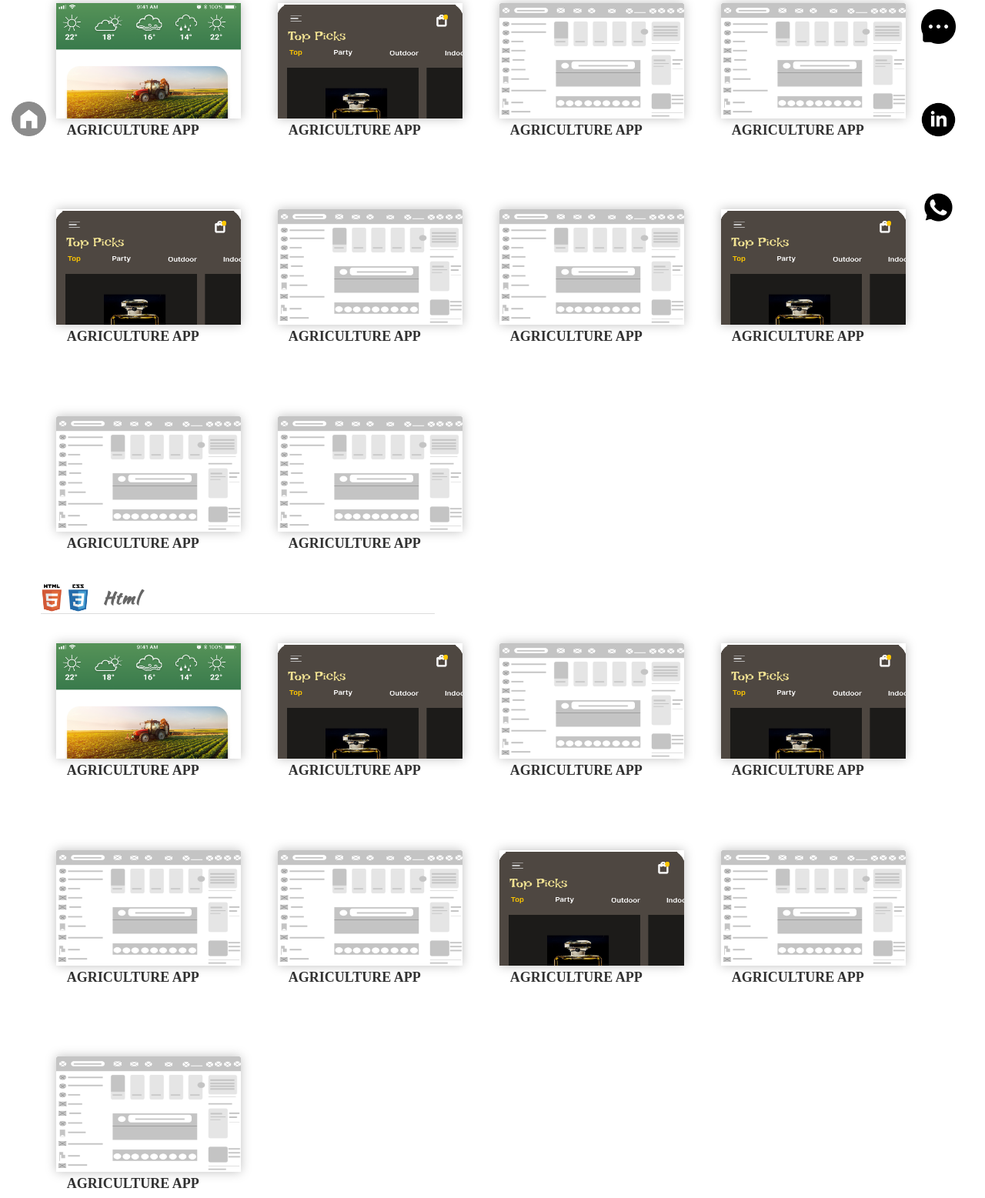
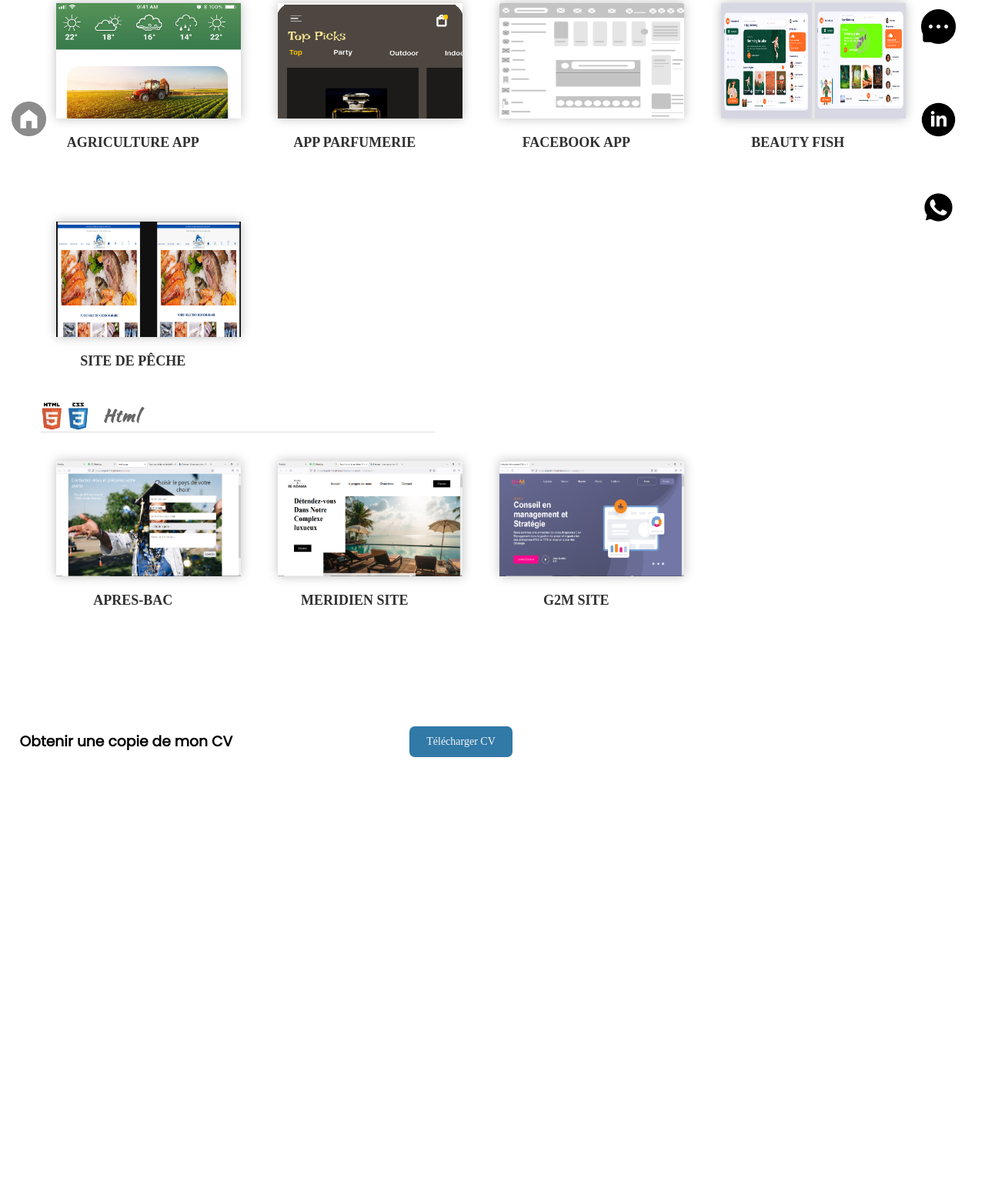
Before and after one commit to JordaneYeno/portfolio-clenn, a plain HTML site: page travaux.html in a window 1280 px wide. Shown: the part 308-1865 px from the top of the page at 77% size. After the commit the page ends 1292 px from the top, so only its background shows below. Drawn offline with nearby package versions, Linux system fonts and the light colour scheme; a web font is replaced by a local one.

Commit message:
'portfolio'

```diff
--- a/style.css
+++ b/style.css
@@ -458,6 +458,7 @@ a {
     color: #313131;
     transition: color 0.4s;
     font-size: large;
+    margin-top: 1rem;
 }
 
 .project-name:hover {
--- a/travaux.html
+++ b/travaux.html
@@ -43,70 +43,35 @@
                         </div>
                         <div class="work-item">
                             <div class="img-content">
-                                <a href="#" target="_blank"><img height="140" src="./img/parfum-app.png"
+                                <a href="https://www.figma.com/file/ZpddWjmQYpGDudhRrWHqlk/Untitled?node-id=13%3A2" target="_blank"><img height="140" src="./img/parfum-app.png"
                                         alt="project image">
                                 </a>
                             </div>
-                            <p class="project-name">Agriculture App</p>
+                            <p class="project-name">App Parfumerie</p>
                         </div>
                         <div class="work-item">
                             <div class="img-content">
-                                <a href="#" target="_blank"><img src="./img/facebook-mokup.png  " alt="project image">
+                                <a href="https://www.figma.com/file/cp5aWQhnwV9Q6WfRFslVZD/Untitled?node-id=0%3A1" target="_blank"><img src="./img/facebook-mokup.png  " alt="project image">
                                 </a>
                             </div>
-                            <p class="project-name">Agriculture App</p>
+                            <p class="project-name">Facebook App</p>
                         </div>
                         <div class="work-item">
                             <div class="img-content">
-                                <a href="#" target="_blank"><img src="./img/facebook-mokup.png  " alt="project image">
+                                <a href="https://www.figma.com/file/dLOzMW7T4p8HGwidpNUEcK/Untitled?node-id=0%3A1" target="_blank"><img src="./img/fish.png" alt="project image">
                                 </a>
                             </div>
-                            <p class="project-name">Agriculture App</p>
+                            <p class="project-name">Beauty Fish</p>
                         </div>
                         <div class="work-item">
                             <div class="img-content">
-                                <a href="#" target="_blank"><img height="140" src="./img/parfum-app.png"
+                                <a href="https://www.figma.com/file/UiUOHf3yyRwwYHXG7eJeV8/Untitled?node-id=0%3A1" target="_blank"><img height="140" src="./img/codipech.png"
                                         alt="project image">
                                 </a>
                             </div>
-                            <p class="project-name">Agriculture App</p>
+                            <p class="project-name">Site de Pêche</p>
                         </div>
-                        <div class="work-item">
-                            <div class="img-content">
-                                <a href="#" target="_blank"><img src="./img/facebook-mokup.png  " alt="project image">
-                                </a>
-                            </div>
-                            <p class="project-name">Agriculture App</p>
-                        </div>
-                        <div class="work-item">
-                            <div class="img-content">
-                                <a href="#" target="_blank"><img src="./img/facebook-mokup.png  " alt="project image">
-                                </a>
-                            </div>
-                            <p class="project-name">Agriculture App</p>
-                        </div>
-                        <div class="work-item">
-                            <div class="img-content">
-                                <a href="#" target="_blank"><img height="140" src="./img/parfum-app.png"
-                                        alt="project image">
-                                </a>
-                            </div>
-                            <p class="project-name">Agriculture App</p>
-                        </div>
-                        <div class="work-item">
-                            <div class="img-content">
-                                <a href="#" target="_blank"><img src="./img/facebook-mokup.png  " alt="project image">
-                                </a>
-                            </div>
-                            <p class="project-name">Agriculture App</p>
-                        </div>
-                        <div class="work-item">
-                            <div class="img-content">
-                                <a href="#" target="_blank"><img src="./img/facebook-mokup.png  " alt="project image">
-                                </a>
-                            </div>
-                            <p class="project-name">Agriculture App</p>
-                        </div>
+
                     </div>
                 </div>
                 <div class="one">
@@ -117,69 +82,26 @@
                     <div class="content">
                         <div class="work-item">
                             <div class="img-content">
-                                <a href="#" target="_blank"><img src="./img/agriculture.png" alt="project image">
+                                <a href="https://zingaclenn01.github.io/Apres-bac/" target="_blank"><img src="./img/apresBac.png" alt="project image">
                                 </a>
                             </div>
-                            <p class="project-name">Agriculture App</p>
+                            <p class="project-name">Apres-bac</p>
                         </div>
                         <div class="work-item">
                             <div class="img-content">
-                                <a href="#" target="_blank"><img src="./img/parfum-app.png" alt="project image">
+                                <a href="https://zingaclenn01.github.io/integration-maquette-hotel/index.html" target="_blank"><img src="./img/meridien.png" alt="project image">
                                 </a>
                             </div>
-                            <p class="project-name">Agriculture App</p>
+                            <p class="project-name">Meridien site</p>
                         </div>
                         <div class="work-item">
                             <div class="img-content">
-                                <a href="#" target="_blank"><img src="./img/facebook-mokup.png  " alt="project image">
+                                <a href="https://zingaclenn01.github.io/depot-du-projet-g2m/" target="_blank"><img src="./img/g2m.png" alt="project image">
                                 </a>
                             </div>
-                            <p class="project-name">Agriculture App</p>
+                            <p class="project-name">G2M site</p>
                         </div>
-                        <div class="work-item">
-                            <div class="img-content">
-                                <a href="#" target="_blank"><img height="140" src="./img/parfum-app.png"
-                                        alt="project image">
-                                </a>
-                            </div>
-                            <p class="project-name">Agriculture App</p>
-                        </div>
-                        <div class="work-item">
-                            <div class="img-content">
-                                <a href="#" target="_blank"><img src="./img/facebook-mokup.png  " alt="project image">
-                                </a>
-                            </div>
-                            <p class="project-name">Agriculture App</p>
-                        </div>
-                        <div class="work-item">
-                            <div class="img-content">
-                                <a href="#" target="_blank"><img src="./img/facebook-mokup.png  " alt="project image">
-                                </a>
-                            </div>
-                            <p class="project-name">Agriculture App</p>
-                        </div>
-                        <div class="work-item">
-                            <div class="img-content">
-                                <a href="#" target="_blank"><img height="140" src="./img/parfum-app.png"
-                                        alt="project image">
-                                </a>
-                            </div>
-                            <p class="project-name">Agriculture App</p>
-                        </div>
-                        <div class="work-item">
-                            <div class="img-content">
-                                <a href="#" target="_blank"><img src="./img/facebook-mokup.png  " alt="project image">
-                                </a>
-                            </div>
-                            <p class="project-name">Agriculture App</p>
-                        </div>
-                        <div class="work-item">
-                            <div class="img-content">
-                                <a href="#" target="_blank"><img src="./img/facebook-mokup.png  " alt="project image">
-                                </a>
-                            </div>
-                            <p class="project-name">Agriculture App</p>
-                        </div>
+
                     </div>
                 </div>
             </div>
```
Also changed, not shown: img/apresBac.png (added), img/codipech.png (added), img/fish.png (added), img/g2m.png (added), img/meridien.png (added).
